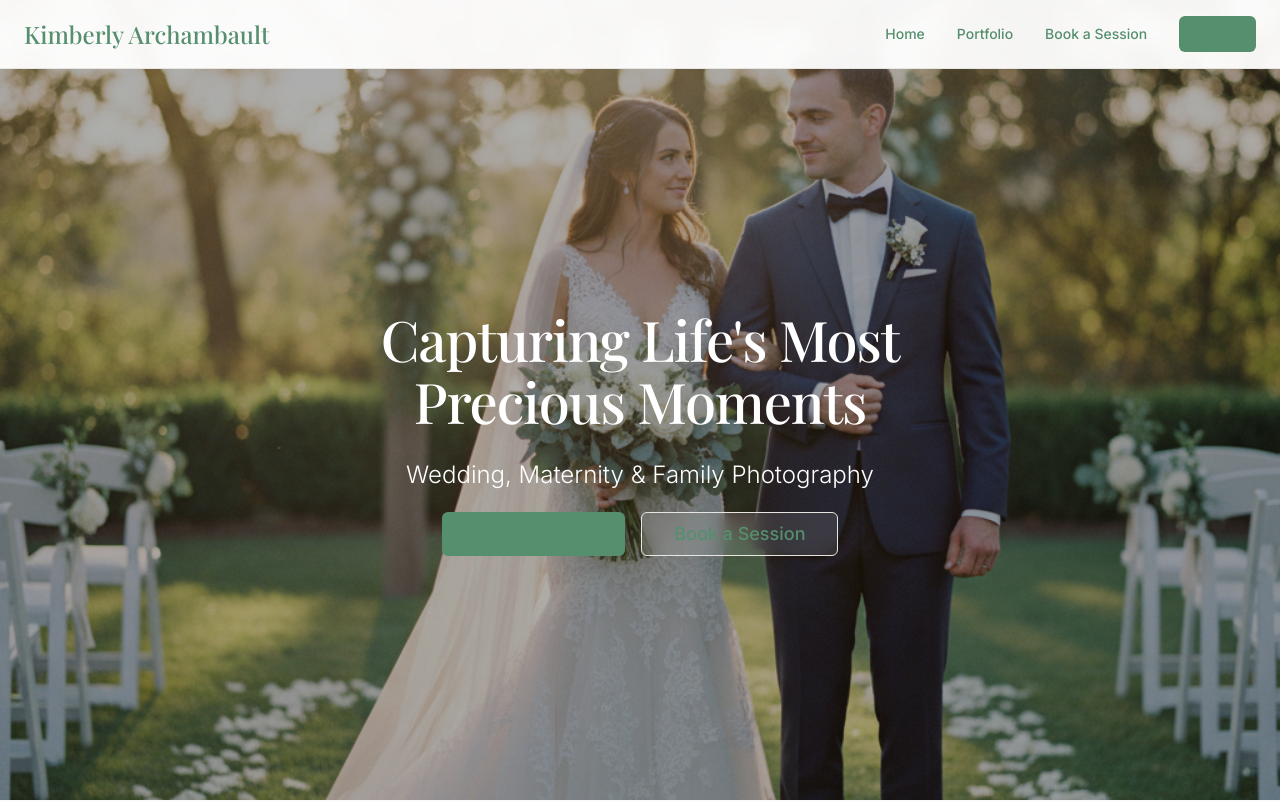
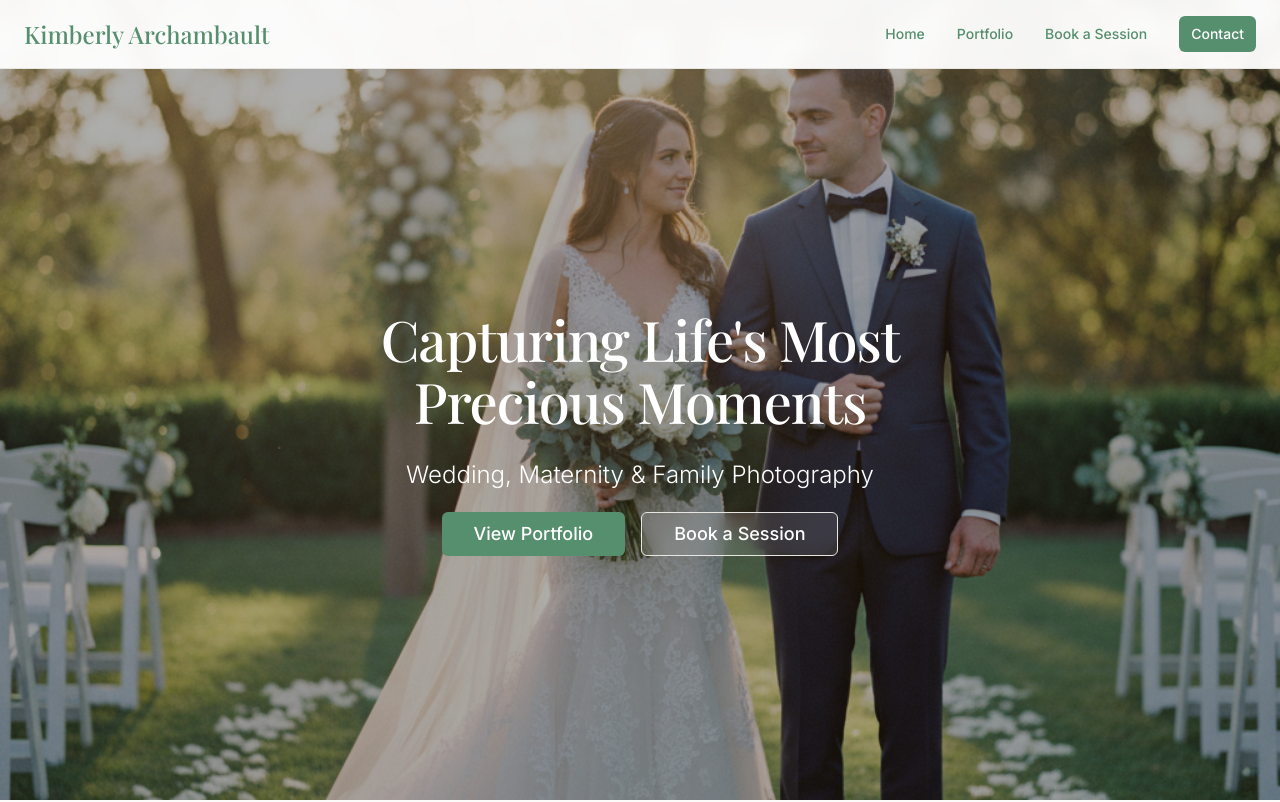
Before and after one commit to TNDIGITALMARK/3430f187-0d38-4c81-b318-02b845618fac, a Next.js app: page / in a window 1280 px wide. Shown: the top 802 px of the page. Built offline with nearby package versions, Linux system fonts and the light colour scheme.

Commit message:
Phoenix Agent implementation - The following buttons will need to have their text...

```diff
--- a/src/app/globals.css
+++ b/src/app/globals.css
@@ -407,3 +407,8 @@ img {
 .text-white-force p {
   color: white !important;
 }
+
+/* White text class for button content only */
+.button-text-white {
+  color: white !important;
+}
--- a/src/app/page.tsx
+++ b/src/app/page.tsx
@@ -97,10 +97,10 @@ export default function HomePage() {
           </p>
           <div className="flex flex-col sm:flex-row gap-4 justify-center">
             <Button asChild size="lg" className="bg-primary hover:bg-accent text-lg px-8">
-              <Link href="/portfolio">View Portfolio</Link>
+              <Link href="/portfolio" className="button-text-white">View Portfolio</Link>
             </Button>
             <Button asChild size="lg" variant="outline" className="text-lg px-8 bg-white/10 backdrop-blur-sm hover:bg-white/20 text-white border-white">
-              <Link href="/booking">Book a Session</Link>
+              <Link href="/booking" className="button-text-white">Book a Session</Link>
             </Button>
           </div>
         </div>
--- a/src/components/navigation.tsx
+++ b/src/components/navigation.tsx
@@ -35,7 +35,7 @@ export function Navigation() {
               </Link>
             ))}
             <Button asChild size="sm" className="bg-primary hover:bg-accent">
-              <Link href="/booking">Contact</Link>
+              <Link href="/booking" className="button-text-white">Contact</Link>
             </Button>
           </div>
 
@@ -64,7 +64,7 @@ export function Navigation() {
                 </Link>
               ))}
               <Button asChild className="bg-primary hover:bg-accent mt-2">
-                <Link href="/booking" onClick={() => setMobileMenuOpen(false)}>
+                <Link href="/booking" onClick={() => setMobileMenuOpen(false)} className="button-text-white">
                   Contact
                 </Link>
               </Button>
```
